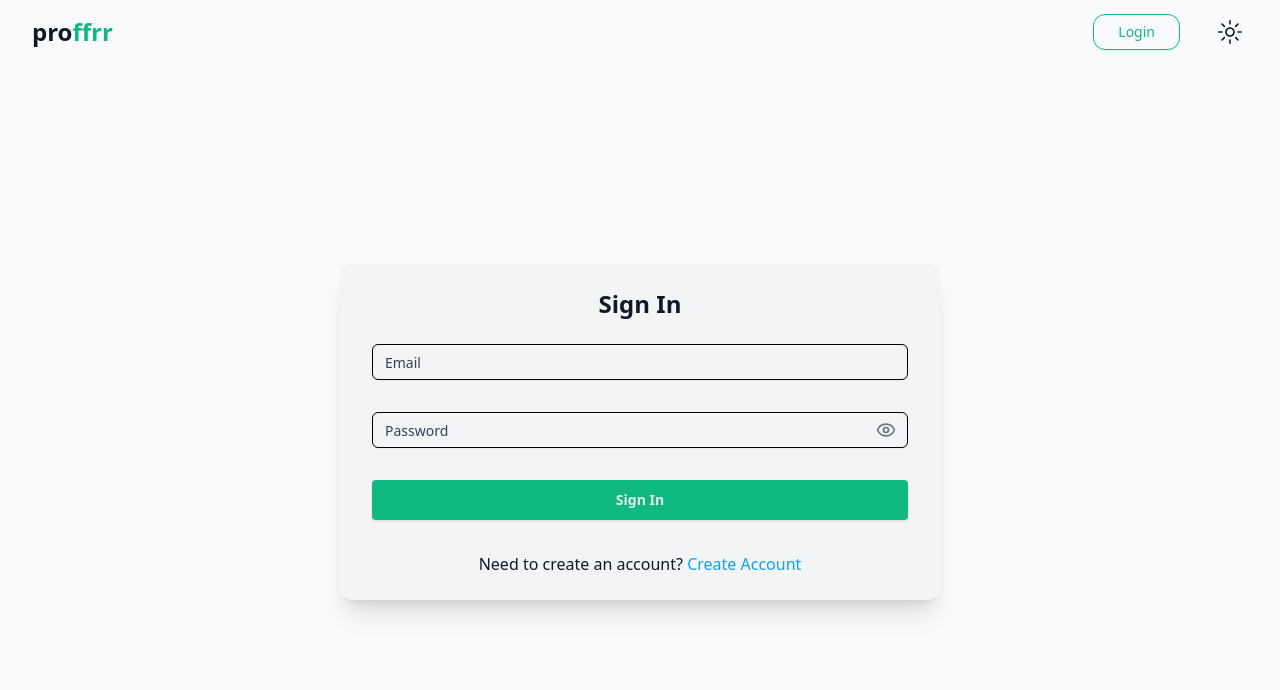
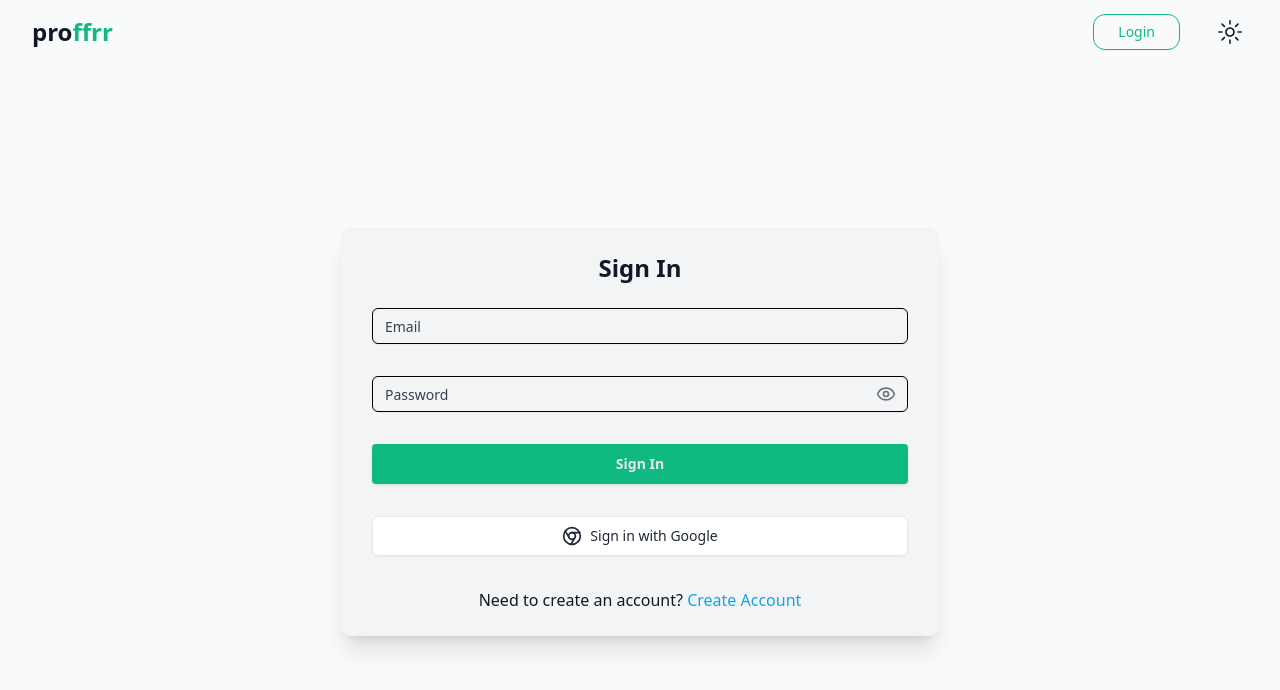
Before and after one commit to WDRG22/Proffrr-nextjs, a Next.js app: page /auth/signin in a window 1280 px wide. Shown: the top 690 px of the page. Built offline with nearby package versions, Linux system fonts and the light colour scheme; no server answers.

Commit message:
Google oauth

```diff
--- a/src/app/api/auth/[...nextauth]/route.ts
+++ b/src/app/api/auth/[...nextauth]/route.ts
@@ -2,7 +2,12 @@
 
 import NextAuth from 'next-auth';
 import CredentialsProvider from 'next-auth/providers/credentials';
+import GoogleProvider from "next-auth/providers/google"
 import type { NextAuthOptions, User } from 'next-auth';
+
+if (!process.env.GOOGLE_ID || !process.env.GOOGLE_SECRET) {
+  throw new Error('Missing required environment variables for Google authentication');
+}
 
 export const authOptions: NextAuthOptions = {
   // JWT session strategy
@@ -57,6 +62,10 @@ export const authOptions: NextAuthOptions = {
         }
       },
     }),
+    GoogleProvider({
+      clientId: process.env.GOOGLE_ID!,
+      clientSecret: process.env.GOOGLE_SECRET!
+    }),
   ],
   callbacks: {
 
--- a/src/components/SignInForm.tsx
+++ b/src/components/SignInForm.tsx
@@ -11,6 +11,7 @@ import { Button } from '@/components/ui/button';
 import { Input } from '@/components/ui/input';
 import Link from 'next/link';
 import { Eye, EyeOff } from 'lucide-react';
+import { Chrome } from 'lucide-react';
 import {
   Form,
   FormControl,
@@ -87,6 +88,17 @@ export const SignInForm = () => {
     setShowPassword(!showPassword);
   };
 
+  const handleGoogleSignIn = () => {
+    setIsLoading(true)
+    signIn('google', {
+      callbackUrl: '/'
+    }).catch((error) => {
+      console.error('Google sign in error', error)
+      setError('An error occurred during Google sign in. Please try again')
+      setIsLoading(false)
+    })
+  }
+
   return (
     <div className='w-[600px] space-y-6 rounded-xl bg-grey-100 px-8 py-6 shadow-xl dark:bg-grey-900'>
       <h1 className='text-theme text-center text-2xl font-semibold'>Sign In</h1>
@@ -158,6 +170,24 @@ export const SignInForm = () => {
             {isLoading ? 'Signing in...' : 'Sign In'}
           </Button>
 
+          <Button
+            type="button"
+            variant="outline"
+            className="w-full bg-white text-gray-800 hover:bg-gray-50 dark:bg-gray-800 dark:text-white dark:hover:bg-gray-700"
+            size="lg"
+            disabled={isLoading}
+            onClick={handleGoogleSignIn}
+          >
+            {isLoading ? (
+              'Signing in...'
+            ) : (
+              <div className="flex items-center justify-center gap-2">
+                <Chrome className="h-5 w-5" />
+                Sign in with Google
+              </div>
+            )}
+          </Button>
+
           <p className='text-theme text-center'>
             Need to create an account?{' '}
             <Link className='text-blue hover:underline' href='/auth/signup'>
```
